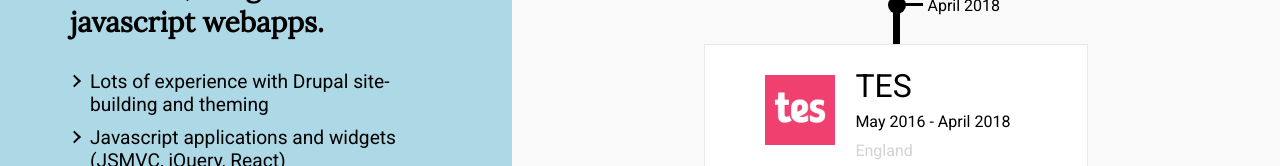
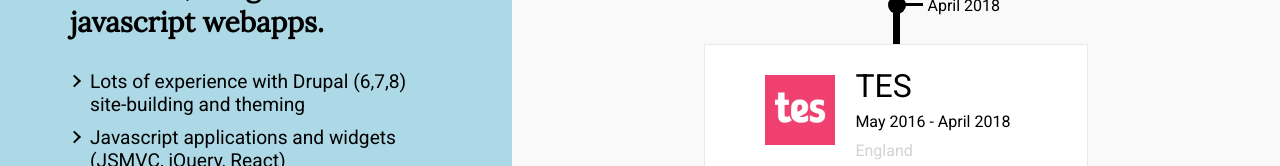
Before and after one commit to ryandowd/React-Portfolio, a React (Create React App) app: page / in a window 1280 px wide. Shown: the part 319-485 px from the top of the page. Built offline with nearby package versions, Linux system fonts and the light colour scheme.

Commit message:
Tweak to copy

```diff
--- a/src/components/Intro/Intro.js
+++ b/src/components/Intro/Intro.js
@@ -6,7 +6,7 @@ const intro = ( props ) => (
     <div className="Intro">
       <h3 className="Intro__heading font--bold">I'm a front-end web developer with over eight years experience in building websites, widgets and javascript webapps.</h3>
       <ul className="Intro__list">
-        <li className="Intro__list-item">Lots of experience with Drupal site-building and theming</li>
+        <li className="Intro__list-item">Lots of experience with Drupal (6,7,8) site-building and theming</li>
         <li className="Intro__list-item">Javascript applications and widgets (JSMVC, jQuery, React)</li>
         <li className="Intro__list-item">Responsive web development (CSS3, HTML5, browser & device support, regression testing etc)</li>
         <li className="Intro__list-item">All the usual suspects: SASS/SCSS, NPM, Git, Docker, Vagrant, Bootstrap, BEM, SMACCS, Agile, Photoshop...</li>
```
